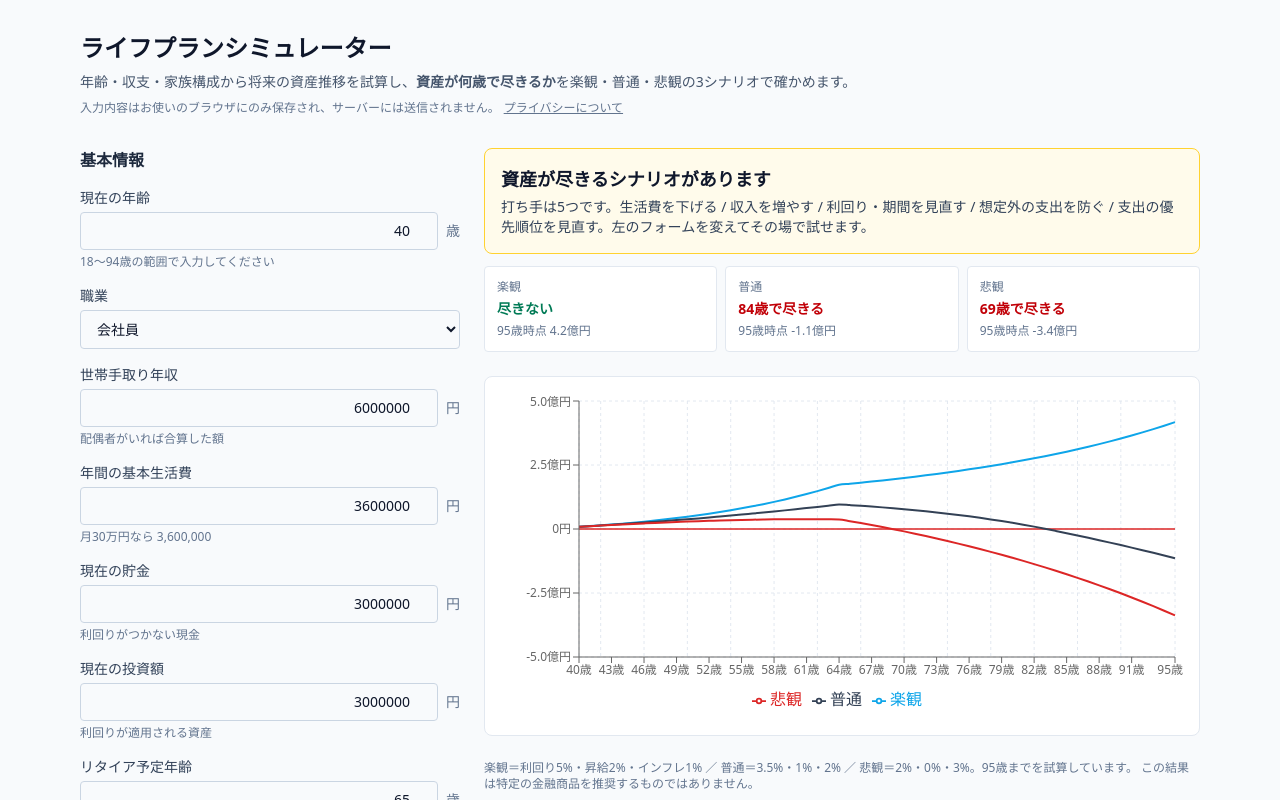
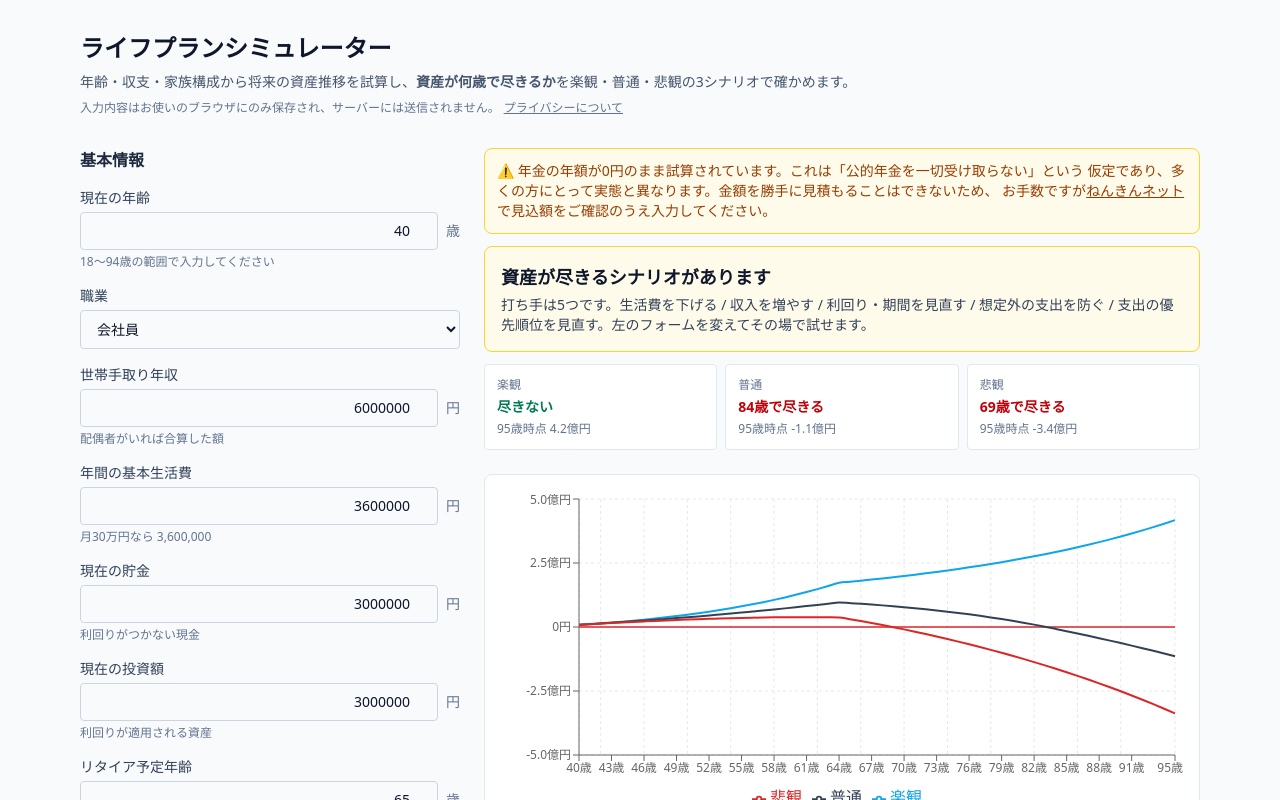
Before and after one commit to oshima0627/lifeplan-simulation, a Next.js app: page / in a window 1280 px wide. Shown: the top 800 px of the page. Built offline with nearby package versions, Linux system fonts and the light colour scheme.

Commit message:
chore: 作業終了時の自動コミット（2026-08-10 22:34）

```diff
--- a/src/components/CashflowChart.tsx
+++ b/src/components/CashflowChart.tsx
@@ -21,6 +21,13 @@ const COLORS: Record<ScenarioKey, string> = {
   pessimistic: "#dc2626",
 };
 
+/** 判定を読み上げ・代替テキスト用の短い日本語文にする */
+function describeDepletion(s: LifeplanResult["scenarios"][number]): string {
+  if (s.depletionAge !== null) return `${s.depletionAge}歳で資産が尽きる`;
+  if (s.temporaryShortfall) return "一時的に資金不足になるが95歳までに回復する";
+  return "95歳まで資産が尽きない";
+}
+
 /**
  * 3シナリオの総資産推移を重ねて描く（docs/requirements.md §5.3）。
  *
@@ -39,8 +46,16 @@ export function CashflowChart({ result }: { result: LifeplanResult }) {
     return point;
   });
 
+  const ariaLabel = `資産推移グラフ。${result.scenarios
+    .map((s) => `${s.label}シナリオは${describeDepletion(s)}`)
+    .join("、")}。`;
+
   return (
-    <div className="h-[360px] w-full rounded-lg border border-slate-200 bg-white p-4">
+    <div
+      role="img"
+      aria-label={ariaLabel}
+      className="h-[360px] w-full rounded-lg border border-slate-200 bg-white p-4"
+    >
       <ResponsiveContainer width="100%" height="100%">
         <LineChart data={data} margin={{ top: 8, right: 8, bottom: 8, left: 8 }}>
           <CartesianGrid strokeDasharray="3 3" stroke="#e2e8f0" />
@@ -53,6 +68,11 @@ export function CashflowChart({ result }: { result: LifeplanResult }) {
             tick={{ fontSize: 12 }}
             width={70}
             tickFormatter={(v: number) => formatCompactYen(v)}
+            // 0円未満はモデル上「無制限に0%で借りられる」という便宜的な扱いにすぎず、
+            // 実際の予測ではない。悲観シナリオが大きくマイナスに振れると
+            // 意味のある0〜1億円帯がグラフの一部に圧縮されてしまうため、
+            // 下限を0円で固定してゼロを跨ぐ位置を常に読み取れるようにする
+            domain={[0, "auto"]}
           />
           {/*
             recharts の Tooltip は formatter/labelFormatter の引数を
--- a/src/components/DepletionVerdict.tsx
+++ b/src/components/DepletionVerdict.tsx
@@ -1,7 +1,7 @@
 "use client";
 
 import { formatCompactYen } from "@/lib/format";
-import type { LifeplanResult } from "@/lib/lifeplan/types";
+import type { HearingSheet, LifeplanResult } from "@/lib/lifeplan/types";
 
 /**
  * 「資産が尽きる年」の判定（docs/requirements.md §5.3）。
@@ -9,11 +9,35 @@ import type { LifeplanResult } from "@/lib/lifeplan/types";
  * これはグラフの付属情報ではなく、このツールの主役として扱う。
  * 悲観シナリオでも尽きなければ、その計画は強い
  */
-export function DepletionVerdict({ result }: { result: LifeplanResult }) {
+export function DepletionVerdict({
+  result,
+  sheet,
+}: {
+  result: LifeplanResult;
+  sheet: HearingSheet;
+}) {
   const { scenarios, survivesAllScenarios } = result;
+  const hasNoPension = (sheet.pensionAnnual ?? 0) === 0;
 
   return (
     <div className="flex flex-col gap-3">
+      {hasNoPension && (
+        <div className="rounded-lg border border-amber-300 bg-amber-50 p-3 text-sm text-amber-800">
+          ⚠️ 年金の年額が0円のまま試算されています。これは「公的年金を一切受け取らない」という
+          仮定であり、多くの方にとって実態と異なります。金額を勝手に見積もることはできないため、
+          お手数ですが
+          <a
+            href="https://www.nenkin.go.jp/n_net/"
+            target="_blank"
+            rel="noreferrer"
+            className="underline"
+          >
+            ねんきんネット
+          </a>
+          で見込額をご確認のうえ入力してください。
+        </div>
+      )}
+
       <div
         className={`rounded-lg border p-4 ${
           survivesAllScenarios
--- a/src/components/DerivedSummary.tsx
+++ b/src/components/DerivedSummary.tsx
@@ -33,7 +33,7 @@ export function DerivedSummary({ sheet }: { sheet: HearingSheet }) {
       <p className="mt-2 text-xs text-slate-500">
         {isNegative
           ? "支出が収入を上回っています。生活費の入力が実態と合っているか確認してください。"
-          : "これが毎年の積立額にあたります。実感と大きくずれていれば、生活費の入力を見直してください。"}
+          : "これは基本生活費だけを差し引いた金額で、教育費やライフイベント費は含みません。実感と大きくずれていれば、生活費の入力を見直してください。"}
       </p>
     </div>
   );
--- a/src/components/Simulator.tsx
+++ b/src/components/Simulator.tsx
@@ -3,7 +3,7 @@
 import { useEffect, useMemo, useRef, useState } from "react";
 import { runAllScenarios } from "@/lib/lifeplan/scenarios";
 import type { HearingSheet } from "@/lib/lifeplan/types";
-import { DEFAULT_SHEET, clearSheet, loadSheet, saveSheet } from "@/lib/storage";
+import { DEFAULT_SHEET, loadSheet, saveSheet } from "@/lib/storage";
 import { CashflowChart } from "./CashflowChart";
 import { DepletionVerdict } from "./DepletionVerdict";
 import { HearingForm } from "./HearingForm";
@@ -49,21 +49,30 @@ export function Simulator() {
 
   return (
     <div className="grid gap-6 lg:grid-cols-[minmax(320px,380px)_1fr]">
-      <div className="flex flex-col gap-4 lg:sticky lg:top-6 lg:self-start">
+      {/*
+        モバイルでは判定カードが「主役」（docs/requirements.md §6）。
+        フォーム(15項目前後)より先に表示されないと、判定に辿り着く前に
+        スクロールで力尽きる。order で見た目の順序だけ入れ替え、
+        DOM順・lg以上のカラム配置（フォーム左・結果右）は変えない
+      */}
+      <div className="order-2 flex flex-col gap-4 lg:order-1 lg:sticky lg:top-6 lg:self-start">
         <HearingForm sheet={sheet} onChange={setSheet} />
         <button
           type="button"
           className="self-start text-xs text-slate-500 underline hover:text-slate-800"
           onClick={() => {
-            clearSheet();
+            // clearSheet() は呼ばない。sheet を変えれば下の保存エフェクトが
+            // 追随して DEFAULT_SHEET を localStorage に書き込むため、
+            // ここで先に消しても直後の保存エフェクトに上書きされて意味がなかった
+            // （呼んでも呼ばなくても結果は同じ、というデッドコードだった）
             setSheet(DEFAULT_SHEET);
           }}
         >
           入力内容を消して初期値に戻す
         </button>
       </div>
-      <div className="flex flex-col gap-6">
-        <DepletionVerdict result={result} />
+      <div className="order-1 flex flex-col gap-6 lg:order-2">
+        <DepletionVerdict result={result} sheet={sheet} />
         <CashflowChart result={result} />
         <p className="text-xs text-slate-500">
           楽観＝利回り5%・昇給2%・インフレ1% ／ 普通＝3.5%・1%・2% ／
--- a/src/lib/format.ts
+++ b/src/lib/format.ts
@@ -11,12 +11,17 @@ export function formatCompactYen(value: number): string {
   const sign = value < 0 ? "-" : "";
   const abs = Math.abs(value);
 
-  if (abs >= 100_000_000) {
+  // 万円に丸めた結果が10,000万円（＝1億円）に達するなら億表記へ切り替える。
+  // 単純に abs >= 100_000_000 だけで分岐すると、99,999,999円 が四捨五入で
+  // 「10,000万円」と表示され、1円しか違わない100,000,000円の「1.0億円」との
+  // 境界で見た目が不連続になる（実質同じ額なのに桁の単位が飛んで見える）
+  const manRounded = Math.round(abs / 10_000);
+  if (manRounded >= 10_000) {
     // 小数第1位まで残す（1.2億円）
     return `${sign}${(abs / 100_000_000).toFixed(1)}億円`;
   }
   if (abs >= 10_000) {
-    return `${sign}${Math.round(abs / 10_000).toLocaleString("ja-JP")}万円`;
+    return `${sign}${manRounded.toLocaleString("ja-JP")}万円`;
   }
   return `${sign}${abs.toLocaleString("ja-JP")}円`;
 }
```
Also changed, not shown: 1 other file (tests, documents, lock files or other folders).
